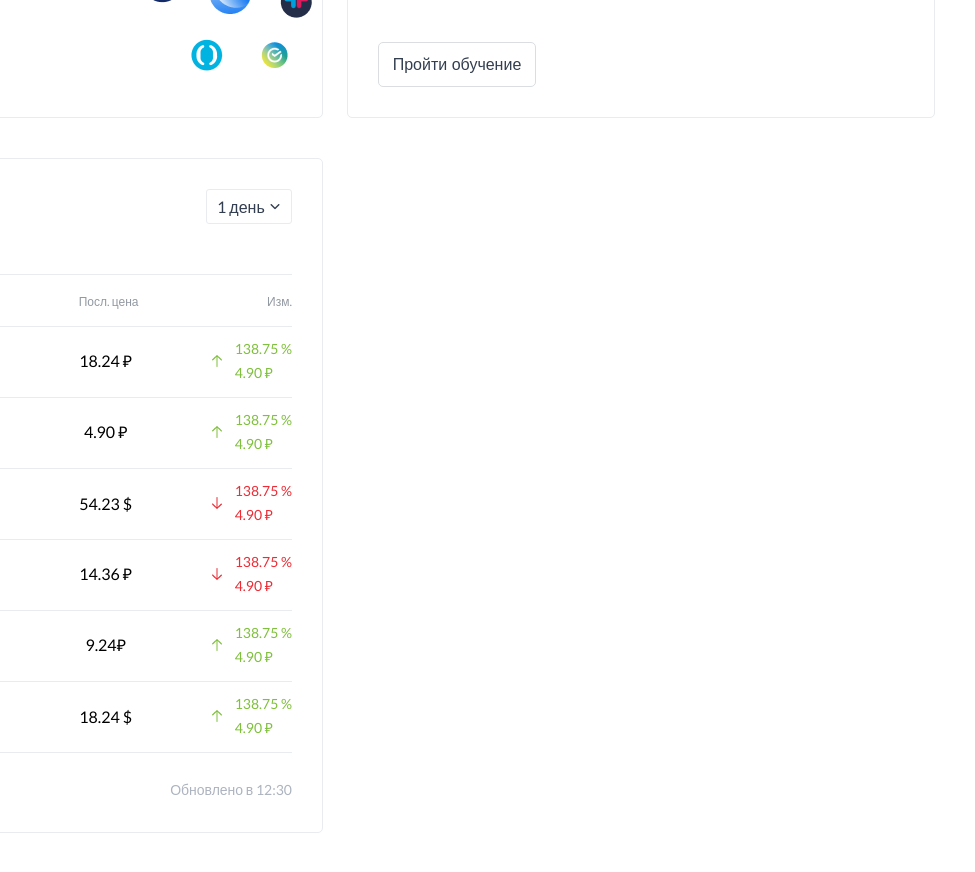
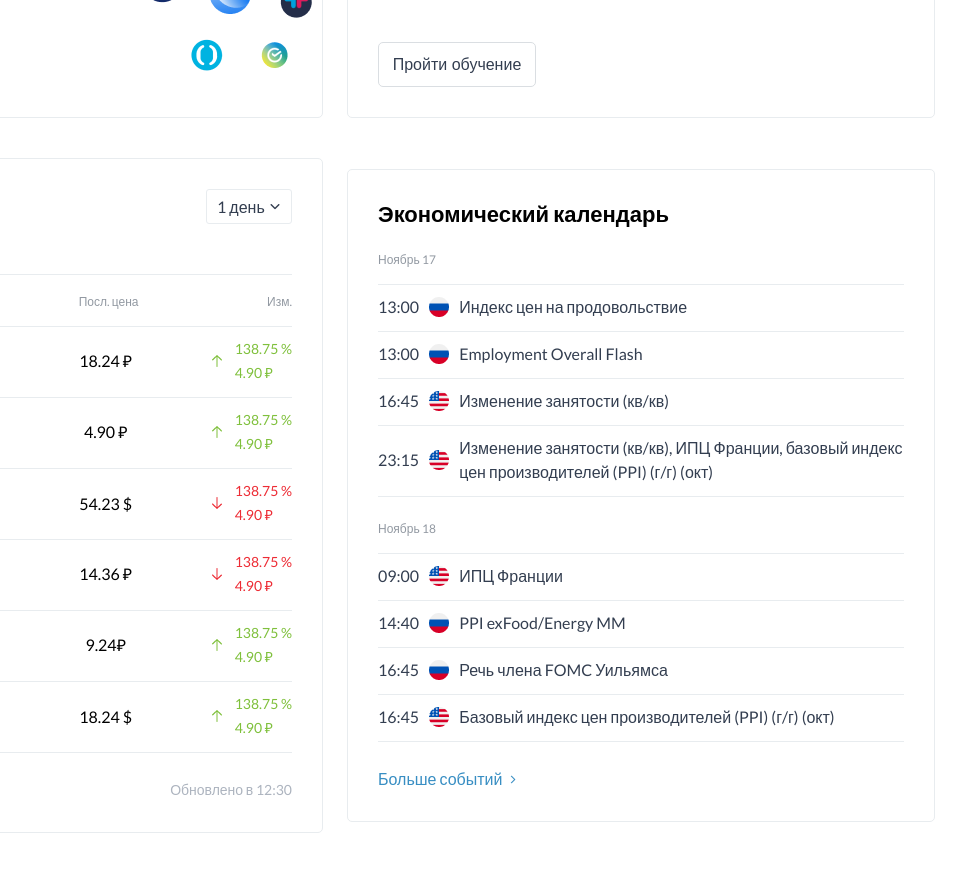
Before and after one commit to veronaten/myfin, a plain HTML site: page index.html in a window 1280 px wide. Shown: the part 1067-1939 px from the top of the page, 305-1280 px from the left. Drawn offline with Linux system fonts and the light colour scheme.

Commit message:
feat: add second screen-item

```diff
--- a/index.css
+++ b/index.css
@@ -304,3 +304,25 @@ h2 {
   font-weight: 400;
   color: #adb4bf;
 }
+
+.screen {
+  display: flex;
+  justify-content: space-between;
+  align-items: center;
+  flex-wrap: wrap;
+}
+
+.text__calend_grey {
+  margin-top: 20px;
+  font-size: 12px;
+  font-weight: 400;
+  color: #9299a2;
+}
+
+.screen-item__row__calend {
+  margin-top: 10px;
+  display: flex;
+  justify-content: start;
+  align-items: center;
+  gap: 10px;
+}
--- a/index.html
+++ b/index.html
@@ -269,6 +269,98 @@
             <div class="text text-item__footer_grey">Обновлено в 12:30</div>
           </div>
         </div>
+
+        <div class="screen-item">
+          <div class="screen-item__hader">
+            <h3 class="subtitle screen-subtitle">Экономический календарь</h3>
+          </div>
+          <div class="text text__calend_grey">Ноябрь 17</div>
+
+          <span class="screen__border screen__border__title"></span>
+          <div class="screen-item__row__calend">
+            <div class="text text__screen-item__time">13:00</div>
+            <img src="./assets/icon/russia.png" alt="russia" />
+            <div class="text text__screen-item__descr">
+              Индекс цен на продовольствие
+            </div>
+          </div>
+          <span class="screen__border screen__border__title"></span>
+
+          <div class="screen-item__row__calend">
+            <div class="text text__screen-item__time">13:00</div>
+            <img src="./assets/icon/russia.png" alt="russia" />
+            <div class="text text__screen-item__descr">
+              Employment Overall Flash
+            </div>
+          </div>
+          <span class="screen__border screen__border__title"></span>
+
+          <div class="screen-item__row__calend">
+            <div class="text text__screen-item__time">16:45</div>
+            <img src="./assets/icon/united-states-of-america.png" alt="USA" />
+            <div class="text text__screen-item__descr">
+              Изменение занятости (кв/кв)
+            </div>
+          </div>
+          <span class="screen__border screen__border__title"></span>
+
+          <div class="screen-item__row__calend">
+            <div class="text text__screen-item__time">23:15</div>
+            <img src="./assets/icon/united-states-of-america.png" alt="USA" />
+            <div class="text text__screen-item__descr">
+              Изменение занятости (кв/кв), ИПЦ Франции, базовый индекс цен
+              производителей (PPI) (г/г) (окт)
+            </div>
+          </div>
+          <span class="screen__border screen__border__title"></span>
+          <div class="text text__calend_grey">Ноябрь 18</div>
+
+          <span class="screen__border screen__border__title"></span>
+
+          <div class="screen-item__row__calend">
+            <div class="text text__screen-item__time">09:00</div>
+            <img src="./assets/icon/united-states-of-america.png" alt="USA" />
+            <div class="text text__screen-item__descr">ИПЦ Франции</div>
+          </div>
+          <span class="screen__border screen__border__title"></span>
+
+          <div class="screen-item__row__calend">
+            <div class="text text__screen-item__time">14:40</div>
+            <img src="./assets/icon/russia.png" alt="russia" />
+            <div class="text text__screen-item__descr">
+              PPI exFood/Energy MM
+            </div>
+          </div>
+          <span class="screen__border screen__border__title"></span>
+
+          <div class="screen-item__row__calend">
+            <div class="text text__screen-item__time">16:45</div>
+            <img src="./assets/icon/russia.png" alt="russia" />
+            <div class="text text__screen-item__descr">
+              Речь члена FOMC Уильямса
+            </div>
+          </div>
+          <span class="screen__border screen__border__title"></span>
+
+          <div class="screen-item__row__calend">
+            <div class="text text__screen-item__time">16:45</div>
+            <img src="./assets/icon/united-states-of-america.png" alt="USA" />
+            <div class="text text__screen-item__descr">
+              Базовый индекс цен производителей (PPI) (г/г) (окт)
+            </div>
+          </div>
+          <span class="screen__border screen__border__title"></span>
+
+          <div class="screen-item__footer">
+            <div class="screen-item__footer__wrapper">
+              <div class="text text-item__footer_blue">Больше событий</div>
+              <img
+                src="./assets/icon/skip-track-right.png"
+                alt="skip-track-right"
+              />
+            </div>
+          </div>
+        </div>
       </section>
     </div>
   </body>
```
